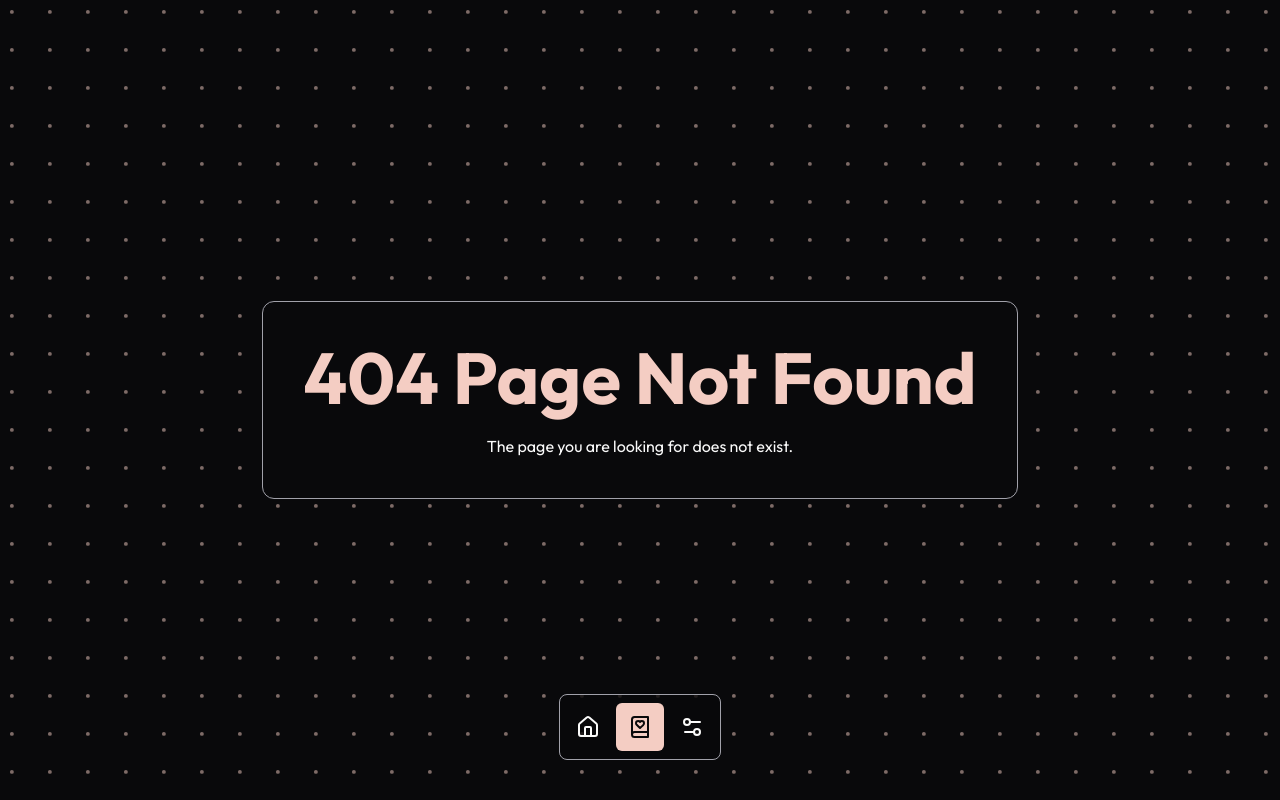
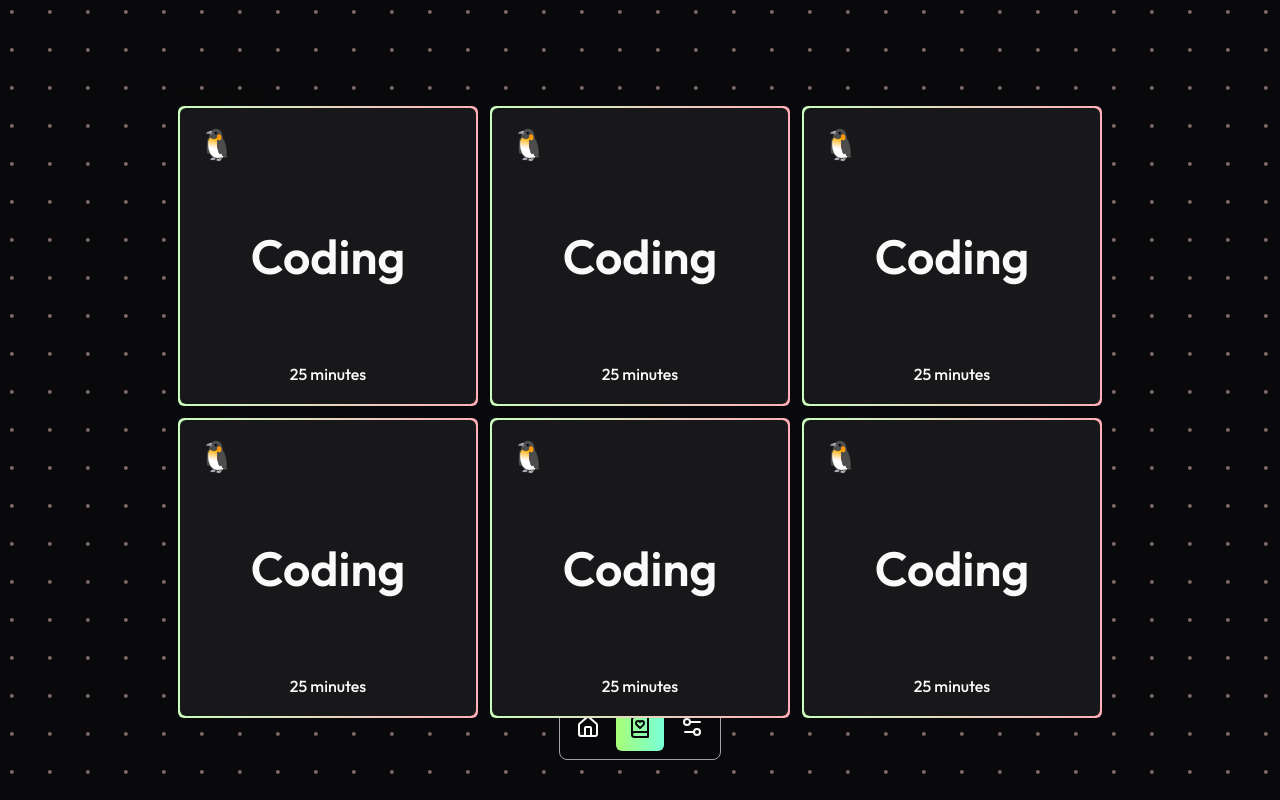
Before and after one commit to hongducdev/pomodoro, a Next.js app: page /profile in a window 1280 px wide. Before the commit this address had no page. Built offline with nearby package versions, Linux system fonts and the light colour scheme.

Commit message:
Update gradient button and profile item

```diff
--- /dev/null
+++ b/app/(main)/(route)/profile/page.tsx
@@ -0,0 +1,20 @@
+import React from 'react';
+import ProfileItem from "@/components/profile-item";
+
+const ProfilePage = () => {
+	return (
+		<div>
+			ProfilePage
+			<div className="grid grid-cols-3 gap-3">
+				<ProfileItem/>
+				<ProfileItem/>
+				<ProfileItem/>
+				<ProfileItem/>
+				<ProfileItem/>
+				<ProfileItem/>
+			</div>
+		</div>
+	);
+};
+
+export default ProfilePage;
--- /dev/null
+++ b/app/(main)/(route)/settings/page.tsx
@@ -0,0 +1,11 @@
+import React from 'react';
+
+const SettingsPage = () => {
+	return (
+		<div>
+			SettingsPage
+		</div>
+	);
+};
+
+export default SettingsPage;
--- a/components/navbar.tsx
+++ b/components/navbar.tsx
@@ -1,13 +1,8 @@
 "use client";
-import { BookHeart, Home, Settings2 } from "lucide-react";
-import {
-  Tooltip,
-  TooltipContent,
-  TooltipProvider,
-  TooltipTrigger,
-} from "@/components/ui/tooltip";
-import { usePathname } from "next/navigation";
-import { cn } from "@/lib/utils";
+import {BookHeart, Home, Settings2} from "lucide-react";
+import {Tooltip, TooltipContent, TooltipProvider, TooltipTrigger,} from "@/components/ui/tooltip";
+import {usePathname} from "next/navigation";
+import {cn} from "@/lib/utils";
 import Link from "next/link";
 
 interface INavbarItem {
@@ -22,19 +17,19 @@ const NavbarList: INavbarItem[] = [
 		id: 1,
 		title: "Home",
 		url: "/",
-    icon: <Home />,
+		icon: <Home/>,
 	},
 	{
 		id: 2,
 		title: "My Profile",
 		url: "/profile",
-    icon: <BookHeart />,
+		icon: <BookHeart/>,
 	},
 	{
 		id: 3,
 		title: "Settings",
 		url: "/settings",
-    icon: <Settings2 />,
+		icon: <Settings2/>,
 	},
 ];
 
@@ -42,7 +37,8 @@ const Navbar = () => {
 	const pathname = usePathname();
 
 	return (
-    <nav className="fixed bottom-10 left-1/2 -translate-x-1/2 bg-zinc-950/[0.8] border border-zinc-400 py-2 px-1 rounded-lg flex">
+		<nav
+			className="fixed bottom-10 left-1/2 -translate-x-1/2 bg-zinc-950/[0.8] border border-zinc-400 py-2 px-1 rounded-lg flex">
 			{NavbarList.map((item) => (
 				<TooltipProvider key={item.id}>
 					<Tooltip>
@@ -52,7 +48,7 @@ const Navbar = () => {
 								className={cn(
 									"p-3 text-zinc-50 rounded-md hover:bg-olivia/[0.1] transition-colors duration-300 ease-in-out",
 									pathname === item.url &&
-                    "bg-olivia text-zinc-950 hover:bg-olivia hover:text-zinc-950 mx-1"
+									"bg-summer-dog text-zinc-950 hover:bg-olivia hover:text-zinc-950 mx-1"
 								)}
 							>
 								{item.icon}
--- /dev/null
+++ b/components/profile-item.tsx
@@ -0,0 +1,23 @@
+const ProfileItem = () => {
+	return (
+		<div
+			className="relative group w-[300px] h-[300px] rounded-md bg-virgin p-0.5 transition-all duration-500 ease-in-out cursor-pointer">
+			<div
+				className="flex h-full w-full items-center justify-center bg-zinc-900 rounded-md p-5 flex-col group-hover:bg-virgin transition-all duration-300 ease-in-out">
+				<span className="text-3xl absolute top-5 left-5 transition-all duration-300 ease-in-out">
+					🐧
+				</span>
+				<h5
+					className="text-5xl font-semibold text-zinc-50 group-hover:text-zinc-800 transition-all duration-300 ease-in-out">
+					Coding
+				</h5>
+				<span
+					className="absolute font-medium text-zinc-50 group-hover:text-zinc-800 bottom-5 left-1/2 -translate-x-1/2 transition-all duration-300 ease-in-out">
+					25 minutes
+				</span>
+			</div>
+		</div>
+	);
+};
+
+export default ProfileItem;
--- a/components/ui/tabs.tsx
+++ b/components/ui/tabs.tsx
@@ -3,14 +3,14 @@
 import * as React from "react"
 import * as TabsPrimitive from "@radix-ui/react-tabs"
 
-import { cn } from "@/lib/utils"
+import {cn} from "@/lib/utils"
 
 const Tabs = TabsPrimitive.Root
 
 const TabsList = React.forwardRef<
 	React.ElementRef<typeof TabsPrimitive.List>,
 	React.ComponentPropsWithoutRef<typeof TabsPrimitive.List>
->(({ className, ...props }, ref) => (
+>(({className, ...props}, ref) => (
 	<TabsPrimitive.List
 		ref={ref}
 		className={cn(
@@ -25,11 +25,11 @@ TabsList.displayName = TabsPrimitive.List.displayName
 const TabsTrigger = React.forwardRef<
 	React.ElementRef<typeof TabsPrimitive.Trigger>,
 	React.ComponentPropsWithoutRef<typeof TabsPrimitive.Trigger>
->(({ className, ...props }, ref) => (
+>(({className, ...props}, ref) => (
 	<TabsPrimitive.Trigger
 		ref={ref}
 		className={cn(
-      "inline-flex items-center justify-center whitespace-nowrap rounded-md px-3 py-1.5 text-lg font-medium ring-offset-background transition-all focus-visible:outline-none focus-visible:ring-2 focus-visible:ring-ring focus-visible:ring-offset-2 disabled:pointer-events-none hover:bg-zinc-50/[0.05] disabled:opacity-50 data-[state=active]:bg-olivia data-[state=active]:text-zinc-950 data-[state=active]:shadow-sm",
+			"inline-flex items-center justify-center whitespace-nowrap rounded-md px-3 py-1.5 text-lg font-medium ring-offset-background transition-all focus-visible:outline-none focus-visible:ring-2 focus-visible:ring-ring focus-visible:ring-offset-2 disabled:pointer-events-none hover:bg-zinc-50/[0.05] disabled:opacity-50 data-[state=active]:bg-summer-dog data-[state=active]:text-zinc-950 data-[state=active]:shadow-sm",
 			className
 		)}
 		{...props}
@@ -40,7 +40,7 @@ TabsTrigger.displayName = TabsPrimitive.Trigger.displayName
 const TabsContent = React.forwardRef<
 	React.ElementRef<typeof TabsPrimitive.Content>,
 	React.ComponentPropsWithoutRef<typeof TabsPrimitive.Content>
->(({ className, ...props }, ref) => (
+>(({className, ...props}, ref) => (
 	<TabsPrimitive.Content
 		ref={ref}
 		className={cn(
@@ -52,4 +52,4 @@ const TabsContent = React.forwardRef<
 ))
 TabsContent.displayName = TabsPrimitive.Content.displayName
 
-export { Tabs, TabsList, TabsTrigger, TabsContent }
+export {Tabs, TabsList, TabsTrigger, TabsContent}
--- a/tailwind.config.ts
+++ b/tailwind.config.ts
@@ -1,4 +1,5 @@
-import type { Config } from "tailwindcss";
+import type {Config} from "tailwindcss";
+
 const {
 	default: flattenColorPalette,
 } = require("tailwindcss/lib/util/flattenColorPalette");
@@ -66,23 +67,31 @@ const config = {
 			},
 			keyframes: {
 				"accordion-down": {
-          from: { height: "0" },
-          to: { height: "var(--radix-accordion-content-height)" },
+					from: {height: "0"},
+					to: {height: "var(--radix-accordion-content-height)"},
 				},
 				"accordion-up": {
-          from: { height: "var(--radix-accordion-content-height)" },
-          to: { height: "0" },
+					from: {height: "var(--radix-accordion-content-height)"},
+					to: {height: "0"},
 				},
 			},
 			animation: {
 				"accordion-down": "accordion-down 0.2s ease-out",
 				"accordion-up": "accordion-up 0.2s ease-out",
 			},
+			backgroundImage: {
+				"summer-dog": "linear-gradient(90deg, #a8ff78, #78ffd6)",
+				"roseanna": "linear-gradient(90deg, #FFAFBD, #ffc3a0)",
+				"limeade": "linear-gradient(90deg, #a1ffce, #faffd1)",
+				"almost": "linear-gradient(90deg, #ddd6f3, #faaca8)",
+				"teal-love": "linear-gradient(90deg, #aaffa9, #11ffbd)",
+				"virgin": "linear-gradient(90deg, #c9ffbf, #ffafbd)",
+			}
 		},
 	},
 	plugins: [
 		require("tailwindcss-animate"),
-    function ({ matchUtilities, theme }: any) {
+		function ({matchUtilities, theme}: any) {
 			matchUtilities(
 				{
 					"bg-grid": (value: any) => ({
@@ -101,7 +110,7 @@ const config = {
 						)}")`,
 					}),
 				},
-        { values: flattenColorPalette(theme("backgroundColor")), type: "color" }
+				{values: flattenColorPalette(theme("backgroundColor")), type: "color"}
 			);
 		},
 	],
```
Lines whose indentation alone changed are shown as unchanged.
